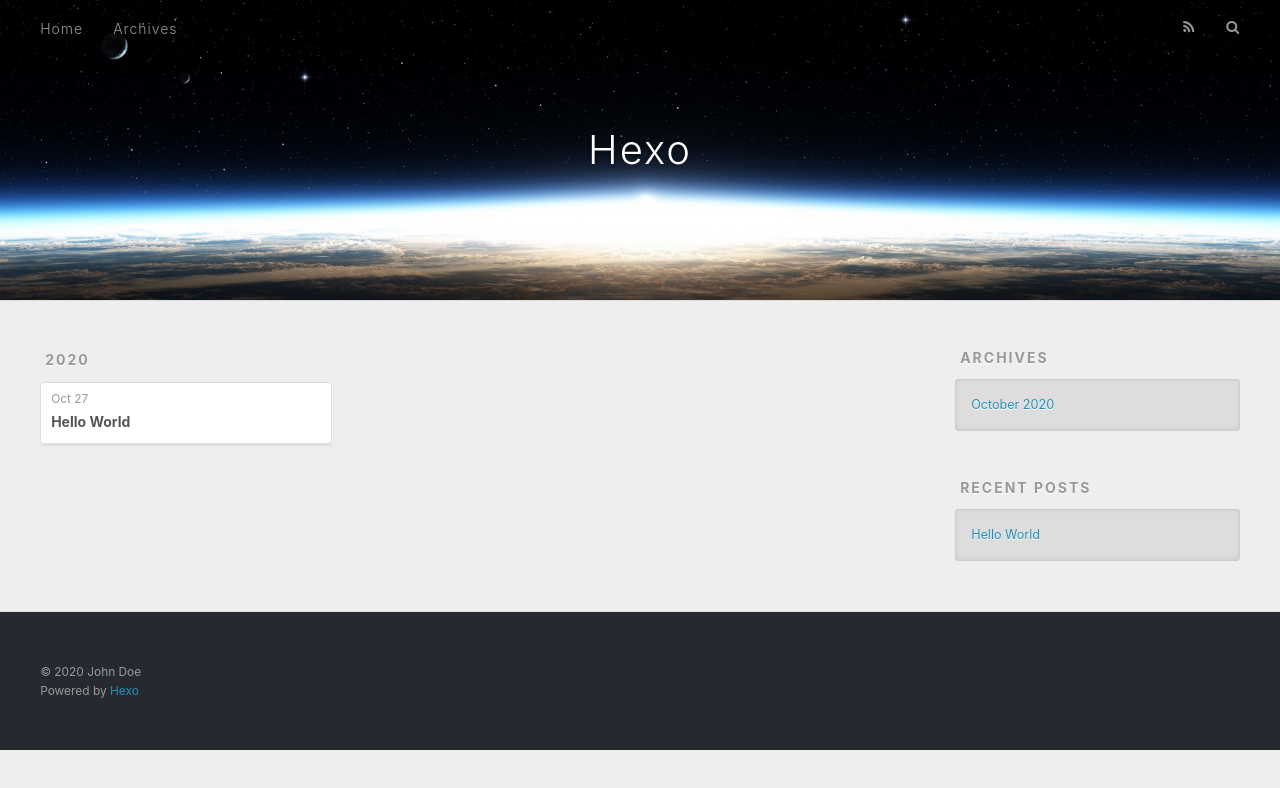
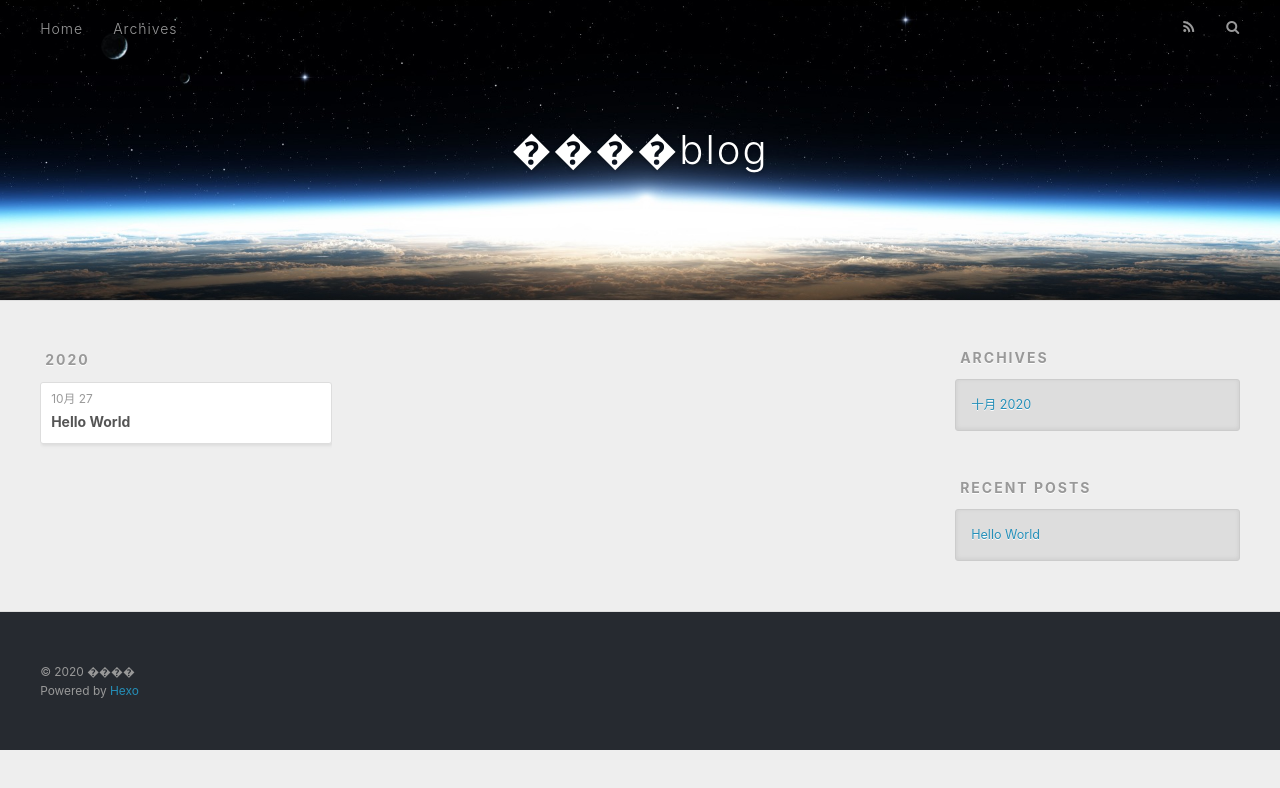
Before and after one commit to 2035650646/2035650646.github.io, a plain HTML site: page archives/2020/10/index.html in a window 1280 px wide. Drawn offline with nearby package versions, Linux system fonts and the light colour scheme.

Commit message:
Site updated: 2020-10-27 19:42:13

```diff
--- a/archives/2020/10/index.html
+++ b/archives/2020/10/index.html
@@ -5,17 +5,17 @@
 
 
 
-  <title>Archives: 2020/10 | Hexo</title>
+  <title>Archives: 2020/10 | ����blog</title>
   <meta name="viewport" content="width=device-width, initial-scale=1, maximum-scale=1">
   <meta property="og:type" content="website">
-<meta property="og:title" content="Hexo">
+<meta property="og:title" content="����blog">
 <meta property="og:url" content="http://example.com/archives/2020/10/index.html">
-<meta property="og:site_name" content="Hexo">
-<meta property="og:locale" content="en_US">
-<meta property="article:author" content="John Doe">
+<meta property="og:site_name" content="����blog">
+<meta property="og:locale" content="zh_CN">
+<meta property="article:author" content="����">
 <meta name="twitter:card" content="summary">
 
-    <link rel="alternate" href="/atom.xml" title="Hexo" type="application/atom+xml">
+    <link rel="alternate" href="/atom.xml" title="����blog" type="application/atom+xml">
 
 
     <link rel="icon" href="/favicon.png">
@@ -36,7 +36,7 @@
   <div id="header-outer" class="outer">
     <div id="header-title" class="inner">
       <h1 id="logo-wrap">
-        <a href="/" id="logo">Hexo</a>
+        <a href="/" id="logo">����blog</a>
       </h1>
 
     </div>
@@ -79,7 +79,7 @@
   <div class="archive-article-inner">
     <header class="archive-article-header">
       <a href="/2020/10/27/hello-world/" class="archive-article-date">
-  <time datetime="2020-10-27T10:40:59.311Z" itemprop="datePublished">Oct 27</time>
+  <time datetime="2020-10-27T10:40:59.311Z" itemprop="datePublished">10月 27</time>
 </a>
 
 
@@ -113,7 +113,7 @@
   <div class="widget-wrap">
     <h3 class="widget-title">Archives</h3>
     <div class="widget">
-      <ul class="archive-list"><li class="archive-list-item"><a class="archive-list-link" href="/archives/2020/10/">October 2020</a></li></ul>
+      <ul class="archive-list"><li class="archive-list-item"><a class="archive-list-link" href="/archives/2020/10/">十月 2020</a></li></ul>
     </div>
   </div>
 
@@ -141,7 +141,7 @@
 
   <div class="outer">
     <div id="footer-info" class="inner">
-      &copy; 2020 John Doe<br>
+      &copy; 2020 ����<br>
       Powered by <a href="http://hexo.io/" target="_blank">Hexo</a>
     </div>
   </div>
```
Also changed, not shown: 2020/10/27/hello-world/index.html (+9 -9 lines), archives/2020/index.html (+10 -10 lines), archives/index.html (+10 -10 lines), index.html (+10 -10 lines).
